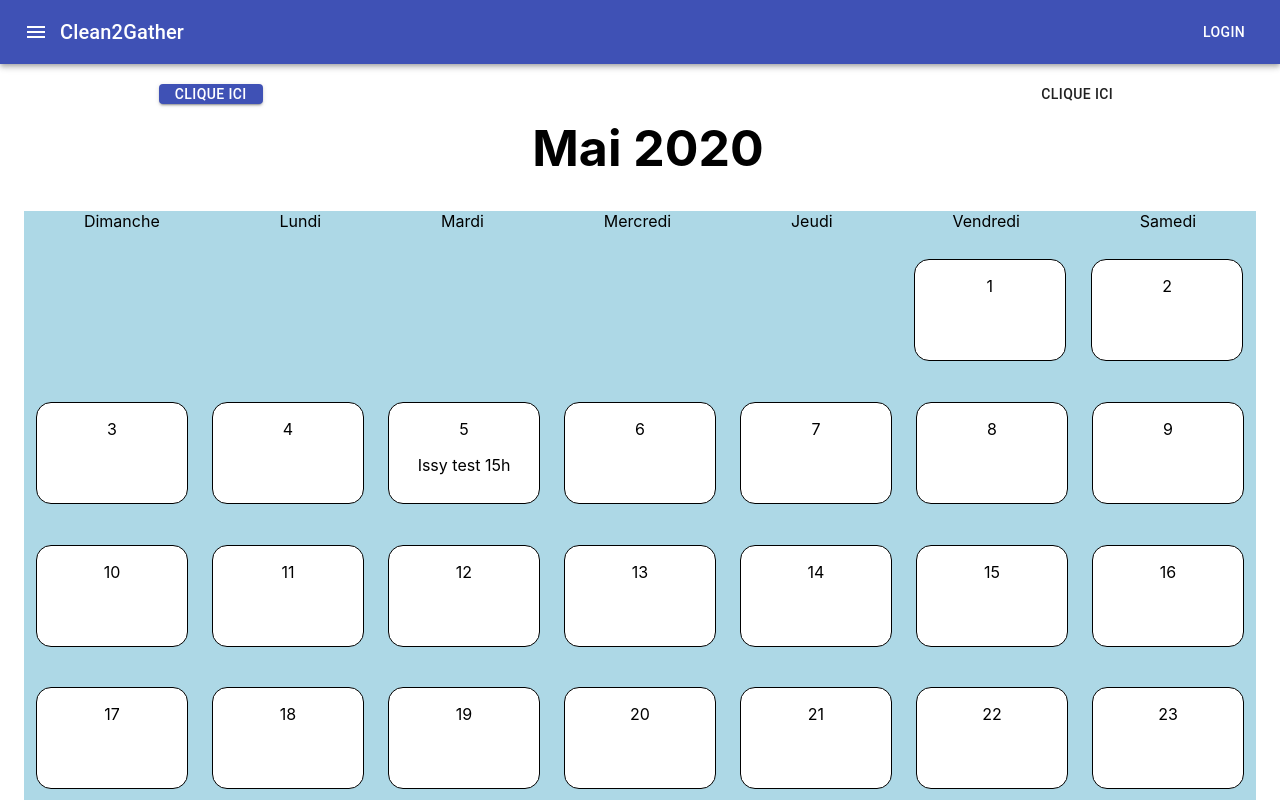
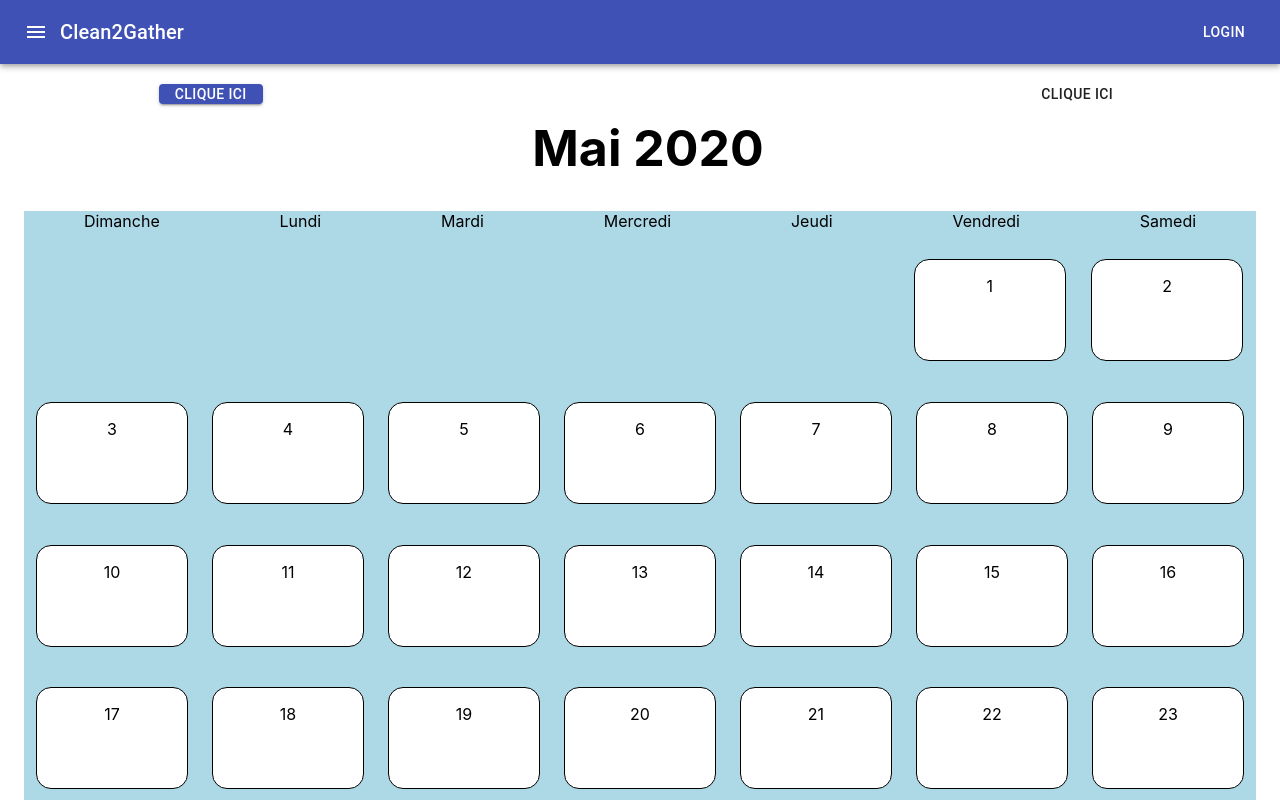
Before and after one commit to CleanToGather/cleantogather-front, a React (Create React App) app: page /event/calendar in a window 1280 px wide. Shown: the top 800 px of the page. Built offline with nearby package versions, Linux system fonts and the light colour scheme.

Commit message:
Séparation du calendar en composant

```diff
--- /dev/null
+++ b/src/components/pages/event/Calendar.jsx
@@ -0,0 +1,70 @@
+import React from "react";
+import CalendarLine from "./CalendarLine";
+
+var events = [{lieu : "Paris", description :"test", date : "2020-05-30T16:00:39.409Z"},{lieu : "Issy", description :"test", date : "2020-06-05T15:20:39.409Z"}]
+
+class Calendar extends React.Component {
+	constructor(props) {
+    super(props);
+    this.calendar = new Array(42);
+    this.event = new Array(42);
+    this.state={date : this.props.date};
+  }
+
+  getEvents(){
+    this.event = new Array(42);
+    var dateMois = new Date(this.state.date.getFullYear(),this.state.date.getMonth(),1);
+    var debut = dateMois.getDay();
+    events.map(function(events){
+      var date = new Date(events.date);
+      if (date.getMonth()==this.state.date.getMonth()){
+        this.event[debut-1+date.getDate()]=events.lieu+" "+events.description+" "+date.getUTCHours()+"h";
+      }
+    },this);
+  }
+
+  getTableau(){
+    var j=0;
+    var i=1;
+    var dateMois = new Date(this.state.date.getFullYear(),this.state.date.getMonth(),i);
+    while (j<dateMois.getDay()){
+      this.calendar[j]='';
+      j++;
+    }
+
+    while (dateMois!=NaN && dateMois.getMonth()==this.state.date.getMonth()){
+      this.calendar[j]=i.toString();
+      j++;
+      i++;
+      dateMois = new Date(this.state.date.getFullYear(),this.state.date.getMonth(),i);
+    }
+
+    while (j<this.calendar.length){
+      this.calendar[j]='';
+      j++;
+    }
+    return this.calendar;
+  }
+
+  render(){
+    this.getTableau();
+    this.getEvents();
+    var content = [];
+    var listSemaine = ["Dimanche", "Lundi", "Mardi", "Mercredi", "Jeudi", "Vendredi", "Samedi"];
+    for (var k = 0; k <6; k++) {
+      content.push(<p><CalendarLine calendar={this.calendar} event={this.event} k={k}/></p>);
+    }
+    return (
+      <div>
+        <div class = 'ligne'>
+          {listSemaine.map(listSemaine => {
+            return(<div class="jour">{listSemaine}</div>);
+          })}
+        </div>
+        {content}
+      </div>
+    );
+  }
+}
+
+export default Calendar;
--- a/src/components/pages/event/CalendarEvent.jsx
+++ b/src/components/pages/event/CalendarEvent.jsx
@@ -1,51 +1,14 @@
 import ReactDOM from 'react-dom';
-import Button from '@material-ui/core/Button';
 import React from "react";
 import "./calendar.css";
-import CaseCalendar from "./CaseCalendar";
-
-var events = [{lieu : "Paris", description :"test", date : "2020-05-30T16:00:39.409Z"},{lieu : "Issy", description :"test", date : "2020-05-05T15:20:39.409Z"}]
+import CalendarTitle from "./CalendarTitle";
+import Calendar from "./Calendar";
 
 
 class CalendarEvent extends React.Component {
   constructor(props) {
     super(props);
     this.state = {date : new Date()};
-    this.calendar = new Array(42);
-    this.event = new Array(42);
-  }
-
-  getEvents(){
-    this.event = new Array(42);
-    var dateMois = new Date(this.state.date.getFullYear(),this.state.date.getMonth(),1);
-    var debut = dateMois.getDay();
-    events.map(function(events){
-      var date = new Date(events.date);
-      this.event[debut-1+date.getDate()]=events.lieu+" "+events.description+" "+date.getUTCHours()+"h";
-    },this);
-  }
-
-  getTableau2(){
-    var j=0;
-    var i=1;
-    var dateMois = new Date(this.state.date.getFullYear(),this.state.date.getMonth(),i);
-    while (j<dateMois.getDay()){
-      this.calendar[j]='';
-      j++;
-    }
-
-    while (dateMois!=NaN && dateMois.getMonth()==this.state.date.getMonth()){
-      this.calendar[j]=i.toString();
-      j++;
-      i++;
-      dateMois = new Date(this.state.date.getFullYear(),this.state.date.getMonth(),i);
-    }
-
-    while (j<this.calendar.length){
-      this.calendar[j]='';
-      j++;
-    }
-    return this.calendar;
   }
 
   changerMois1 = () => {
@@ -55,69 +18,12 @@ class CalendarEvent extends React.Component {
   changerMois2 = () => {
     this.setState({date : new Date (this.state.date.getFullYear(),this.state.date.getMonth()-1,1)});
   }
-
-  renderTitle(){
-    var listMois = ["Janvier", "Février", "Mars", "Avril", "Mai", "Juin", "Juillet", "Aout", "Septembre", "Octobre", "Novembre", "Décembre"];
-    return (<div class='title'>
-      <Button variant="contained" color="primary" onClick={this.changerMois2}>
-        Clique ici
-      </Button>
-      <h1>{listMois[this.state.date.getMonth()]} {this.state.date.getFullYear()}</h1>
-      <Button onClick={this.changerMois1}>
-        Clique ici
-      </Button>
-      </div>
-    );
-  }
-
-  //
-  renderJourSemaine(){
-    var listSemaine = ["Dimanche", "Lundi", "Mardi", "Mercredi", "Jeudi", "Vendredi", "Samedi"];
-    return (
-      <div class = 'ligne'>
-        {listSemaine.map(listSemaine => {
-          return(<div class="jour">{listSemaine}</div>);
-        })}
-      </div>
-    );
-  }
-
-  renderLigne(i){
-    var content =[];
-    for (var k = 0; k <7; k++) {
-      content.push(<CaseCalendar calendar={this.calendar[i*7+k]} event={this.event[i*7+k]}/>);
-    }
-    return (
-      <div class='ligne'>
-        {content.map(content => {
-          return content;
-        })}
-      </div>
-    );
-  }
-
-  renderTableau(){
-    this.getTableau2();
-    this.getEvents();
-    var content = [];
-    for (var k = 0; k <6; k++) {
-      content.push(<p>{this.renderLigne(k)}</p>);
-    }
-    return (
-      <div>
-        {content}
-      </div>
-    );
-  }
-
-
   render(){
     return (
       <div className="flexContainer">
-        {this.renderTitle()}
+        <CalendarTitle date={this.state.date} changerMois1={this.changerMois1} changerMois2={this.changerMois2}/>
         <div class ="calendar">
-          {this.renderJourSemaine()}
-          {this.renderTableau()}
+          <Calendar date={this.state.date}/>
         </div>
       </div>
     );
--- /dev/null
+++ b/src/components/pages/event/CalendarLine.jsx
@@ -0,0 +1,20 @@
+import React from "react";
+import CaseCalendar from "./CaseCalendar";
+
+class CalendarLine extends React.Component {
+	render(){
+		var content =[];
+    for (var k = 0; k <7; k++) {
+      content.push(<CaseCalendar calendar={this.props.calendar[this.props.k*7+k]} event={this.props.event[this.props.k*7+k]}/>);
+    }
+    return (
+      <div class='ligne'>
+        {content.map(content => {
+          return content;
+        })}
+      </div>
+    );
+	}
+}
+
+export default CalendarLine;
--- /dev/null
+++ b/src/components/pages/event/CalendarTitle.jsx
@@ -0,0 +1,20 @@
+import React from "react";
+import Button from '@material-ui/core/Button';
+
+class CalendarTitle extends React.Component {
+	render(){
+		var listMois = ["Janvier", "Février", "Mars", "Avril", "Mai", "Juin", "Juillet", "Aout", "Septembre", "Octobre", "Novembre", "Décembre"];
+		return (<div class='title'>
+      		<Button variant="contained" color="primary" onClick={this.props.changerMois2}>
+        		Clique ici
+      		</Button>
+      		<h1>{listMois[this.props.date.getMonth()]} {this.props.date.getFullYear()}</h1>
+      		<Button onClick={this.props.changerMois1}>
+        		Clique ici
+      		</Button>
+      	</div>
+    	);
+	}
+}
+
+export default CalendarTitle;
```
